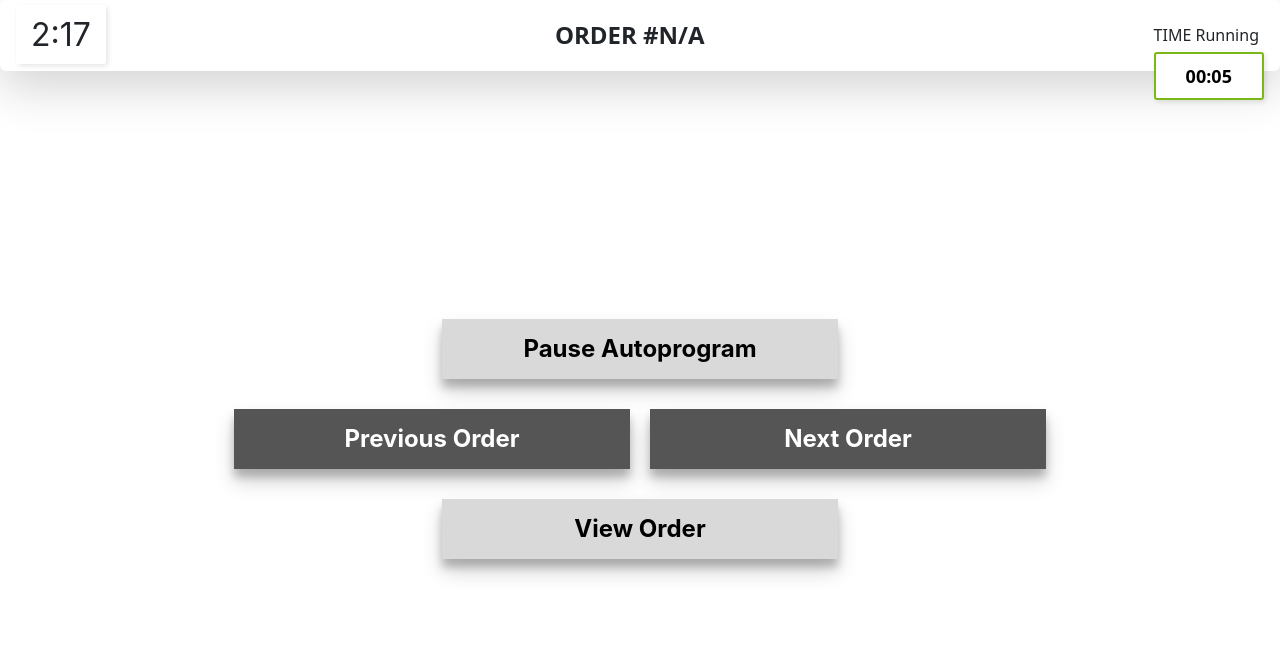
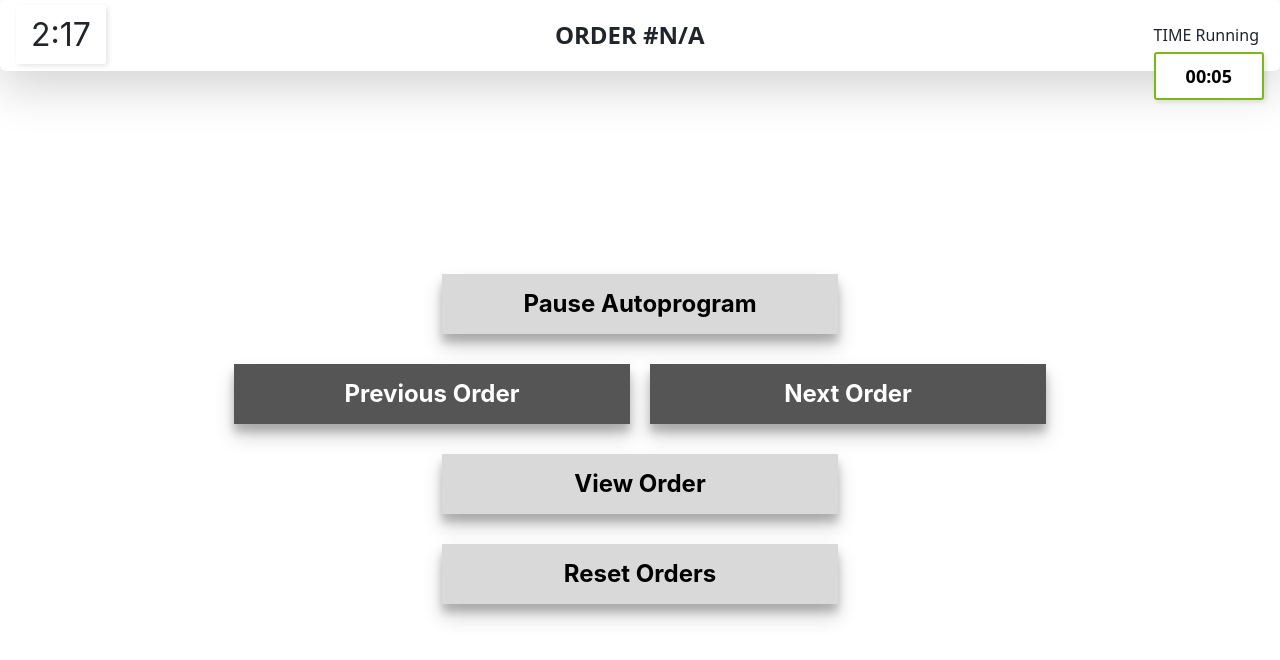
Before and after one commit to Asadali25/Controlsystem, a React (Create React App) app: page /control in a window 1280 px wide. Shown: the top 660 px of the page. Built offline with nearby package versions, Linux system fonts and the light colour scheme; no server answers.

Commit message:
Reset Button

```diff
--- a/src/component/order/Order.jsx
+++ b/src/component/order/Order.jsx
@@ -128,6 +128,19 @@ function Order() {
     }
   }
 
+  // Reset everything to start
+  function resetOrders(e) {
+    e.preventDefault();
+    localStorage.clear();
+    setOrders([]);
+    setCurrentSequenceNumber(1);
+    setCurrentOrderNumber(null);
+    setPausedTime(0);
+    setIsPaused(false);
+    fetchOrders();
+    window.dispatchEvent(new Event('storage'));
+  }
+
   return (
     <div className="container order_container">
       <div className="row">
@@ -147,6 +160,11 @@ function Order() {
           <button type="button" onClick={openUrl}>View Order</button>
         </div>
       </div>
+      <div className="row">
+        <div className="program_control">
+          <button type="button" onClick={resetOrders}>Reset Orders</button>
+        </div>
+      </div>
     </div>
   );
 }
--- a/src/component/product/Product.jsx
+++ b/src/component/product/Product.jsx
@@ -12,16 +12,13 @@ const Product = () => {
   const [sequenceNumber, setSequenceNumber] = useState(currentSequenceNumber);
   const [backgroundColor, setBackgroundColor] = useState('white');
 
-  const location = useLocation();
-  const initialOrders = location.state?.orders || orders;
-
   useEffect(() => {
-    if (initialOrders.length > 0) {
+    if (orders.length > 0) {
       setCurrentSequenceNumber(sequenceNumber);
     }
-  }, [initialOrders, sequenceNumber, setCurrentSequenceNumber]);
+  }, [orders, sequenceNumber, setCurrentSequenceNumber]);
 
-  const groupedOrders = initialOrders.reduce((acc, order) => {
+  const groupedOrders = orders.reduce((acc, order) => {
     if (!acc[order.sequence]) {
       acc[order.sequence] = [];
     }
@@ -125,14 +122,14 @@ const Product = () => {
       </div>
       <div className="container ins_container">
         <div className="row ins_row">
-          {!currentSequenceOrders[0]?.Instructions == "" && (
+          {currentSequenceOrders[0]?.Instructions && (
             <div className="col-lg-6 ins">
               <div className="ins_section">
                 <div className="ins_header">
                   <h1 className="instruction_heading">Specific instructions:</h1>
                 </div>
                 <div className="instruction_content">
-                  <span>{currentSequenceOrders[0]?.Instructions || ""}</span>
+                  <span>{currentSequenceOrders[0]?.Instructions}</span>
                 </div>
               </div>
             </div>
@@ -144,14 +141,13 @@ const Product = () => {
               </div>
               {isPaused && (
                 <div className={`${renderer.className}`}>
-                  {backgroundColor == "white" ? (
+                  {backgroundColor === "white" ? (
                     <Countdown date={Date.now() + timerValue * 80} renderer={renderer} key={sequenceNumber} />
-                  ) :
-                    (
-                      <>
-                        <p style={{ color: "black", fontSize: "20px", fontWeight: "bold", border: "1px solid black", padding: "10px", borderRadius: "10px" }}>Packing Done! Next Order in 5 seconds</p>
-                      </>
-                    )}
+                  ) : (
+                    <>
+                      <p style={{ color: "black", fontSize: "20px", fontWeight: "bold", border: "1px solid black", padding: "10px", borderRadius: "10px" }}>Packing Done! Next Order in 5 seconds</p>
+                    </>
+                  )}
                 </div>
               )}
             </div>
```
